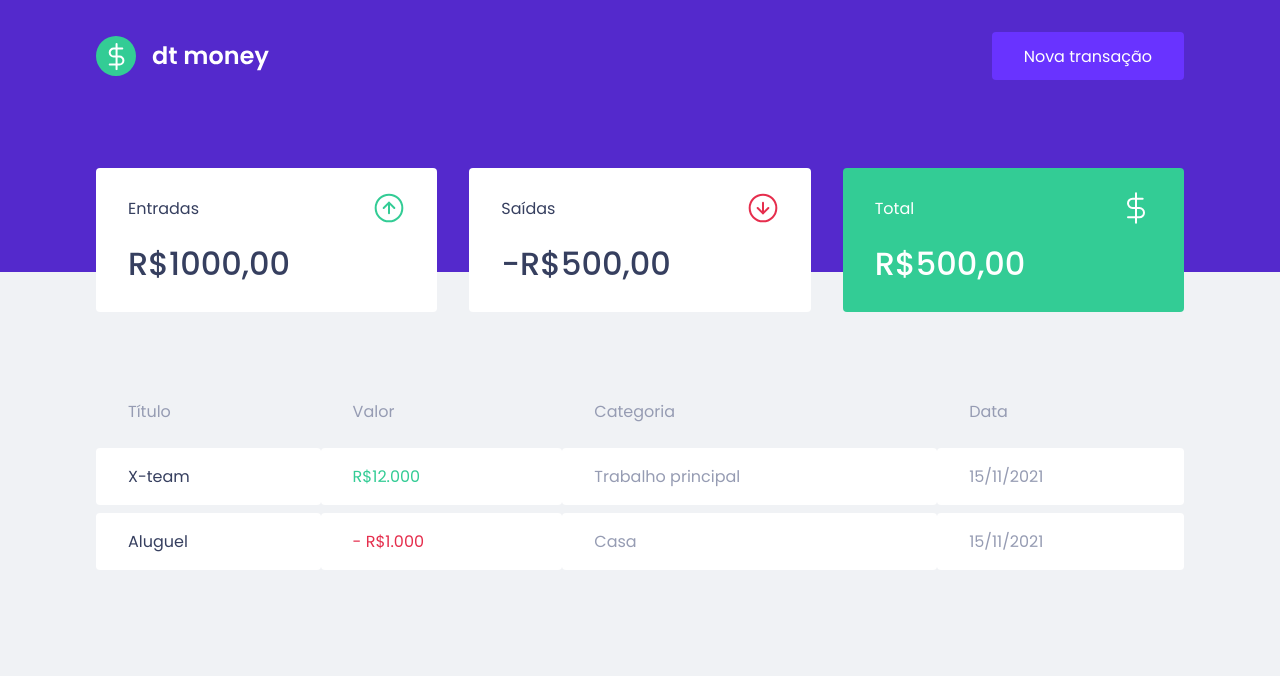
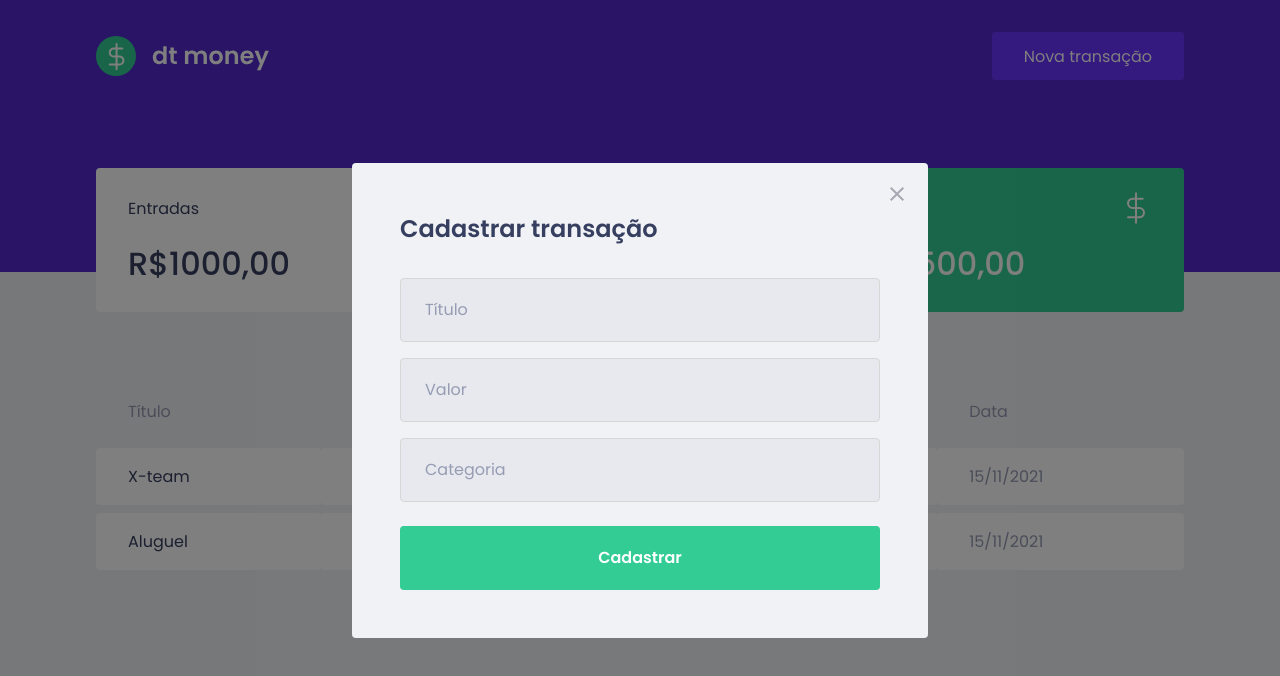
Before and after one commit to pauloreis7/dtMoney, a React (Create React App) app: page / in a window 1280 px wide. Both pictures are taken after a click on the button "Nova transação". Shown: the top 676 px of the page. Built offline with nearby package versions, Linux system fonts and the light colour scheme; no server answers; what miragejs would draw is missing.

Commit message:
Starting development of the new transaction creation modal

```diff
--- a/package.json
+++ b/package.json
@@ -3,10 +3,12 @@
   "version": "0.1.0",
   "private": true,
   "dependencies": {
+    "@types/react-modal": "^3.12.1",
     "axios": "^0.21.1",
     "miragejs": "^0.1.41",
     "react": "^17.0.2",
     "react-dom": "^17.0.2",
+    "react-modal": "^3.14.3",
     "react-scripts": "4.0.3",
     "styled-components": "^5.3.0",
     "web-vitals": "^1.0.1"
--- a/src/App.tsx
+++ b/src/App.tsx
@@ -1,13 +1,36 @@
+import { useState } from 'react';
+import Modal from 'react-modal'
+
 import { Dashboard } from './components/Dashboard';
 import { Header } from './components/Header'
+import { NewTransactionModal } from './components/NewTransactionModal';
 
 import { GlobalStyle } from "./styles/global";
 
+Modal.setAppElement('#root')
+
 export function App() {
+  const [ isNewTransactionModalOpen, setIsNewTransactionModalOpen ] = useState(false)
+
+  function handleOpenNewTransactionModal() {
+    setIsNewTransactionModalOpen(true)
+  }
+
+  function handleCloseNewTransactionModal() {
+    setIsNewTransactionModalOpen(false)
+  }
+
   return (
     <>
-      <Header />
+      <Header onOpenNewTransactionModal={handleOpenNewTransactionModal} />
+
       <Dashboard />
+
+      <NewTransactionModal
+        isOpen={isNewTransactionModalOpen}
+        onRequestClose={handleCloseNewTransactionModal}
+      />
+
       <GlobalStyle />
     </>
   );
--- a/src/components/Header/index.tsx
+++ b/src/components/Header/index.tsx
@@ -2,13 +2,21 @@ import logoImg from '../../assets/logo.svg'
 
 import { Container, Content } from './styles'
 
-export function Header() {
+interface HeaderProps {
+  onOpenNewTransactionModal: () => void;
+}
+
+export function Header({ onOpenNewTransactionModal }: HeaderProps) {
+
   return (
     <Container>
       <Content>
         <img src={logoImg} alt="dt money" />
 
-        <button type="button">Nova transação</button>
+        <button type="button" onClick={onOpenNewTransactionModal}>
+          Nova transação
+        </button>
+
       </Content>
     </Container>
   )
--- /dev/null
+++ b/src/components/NewTransactionModal/index.tsx
@@ -0,0 +1,44 @@
+import Modal from 'react-modal'
+
+import closeImg from '../../assets/close.svg'
+
+import { Container } from './styles'
+
+interface NewTransactionModalProps {
+  isOpen: boolean;
+  onRequestClose: () => void;
+}
+
+export function NewTransactionModal({ isOpen, onRequestClose }: NewTransactionModalProps) {
+  return (
+    <Modal
+      isOpen={isOpen}
+      onRequestClose={onRequestClose}
+      overlayClassName="react-modal-overlay"
+      className="react-modal-content"
+    >
+      <button
+        type="button"
+        onClick={onRequestClose}
+        className="react-modal-close"
+      >
+        <img src={closeImg} alt="Fechar modal" />
+      </button>
+
+      <Container>
+        <h2>Cadastrar transação</h2>
+
+        <input placeholder="Título" />
+
+        <input type="number" placeholder="Valor" />
+
+        <input placeholder="Categoria" />
+
+        <button type="submit">
+          Cadastrar
+        </button>
+
+      </Container>
+    </Modal>
+  )
+}
--- /dev/null
+++ b/src/components/NewTransactionModal/styles.ts
@@ -0,0 +1,50 @@
+import styled from "styled-components";
+
+export const Container = styled.form`
+  h2 {
+    color: var(--text-title);
+    font-size: 1.5rem;
+
+    margin-bottom: 2rem;
+  }
+
+  input {
+    width: 100%;
+    height: 4rem;
+    padding: 0 1.5rem;
+
+    border-radius: 0.25rem;
+    border: 1px solid #d7d7d7;
+    background: #e7e9ee;
+    font-weight: 400;
+    font-size: 1rem;
+
+    &::placeholder {
+      color: var(--text-body);
+    }
+
+    & + input {
+      margin-top: 1rem;
+    }
+  }
+
+  button[type="submit"] {
+    width: 100%;
+    padding: 0 1.5rem;
+    height: 4rem;
+    margin-top: 1.5rem;
+
+    background: var(--green);
+    color: #FFF;
+    border-radius: 0.25rem;
+    border: 0;
+    font-size: 1rem;
+    font-weight: 600;
+
+    transition: filter 0.2s;
+
+    &:hover {
+      filter: brightness(0.95);
+    }
+  }
+`
--- a/src/styles/global.ts
+++ b/src/styles/global.ts
@@ -51,4 +51,42 @@ export const GlobalStyle = createGlobalStyle`
     opacity: 0.6;
     cursor: not-allowed;
   }
+
+  .react-modal-overlay {
+    background: rgba(0, 0, 0, 0.5);
+
+    position: fixed;
+    top: 0;
+    bottom: 0;
+    right: 0;
+    left: 0;
+
+    display: flex;
+    align-items: center;
+    justify-content: center;
+  }
+
+  .react-modal-content {
+    width: 100%;
+    max-width: 576px;
+    padding: 3rem;
+    position: relative;
+
+    background: var(--background);
+    border-radius: 0.25rem;
+  }
+
+  .react-modal-close {
+    position: absolute;
+    top: 1.5rem;
+    right: 1.5rem;
+
+    border: 0;
+    background: transparent;
+    transition: filter 0.2s;
+
+    &:hover {
+      filter: brightness(0.9);
+    }
+  }
 `
```
Also changed, not shown: 1 other file (tests, documents, lock files or other folders).
